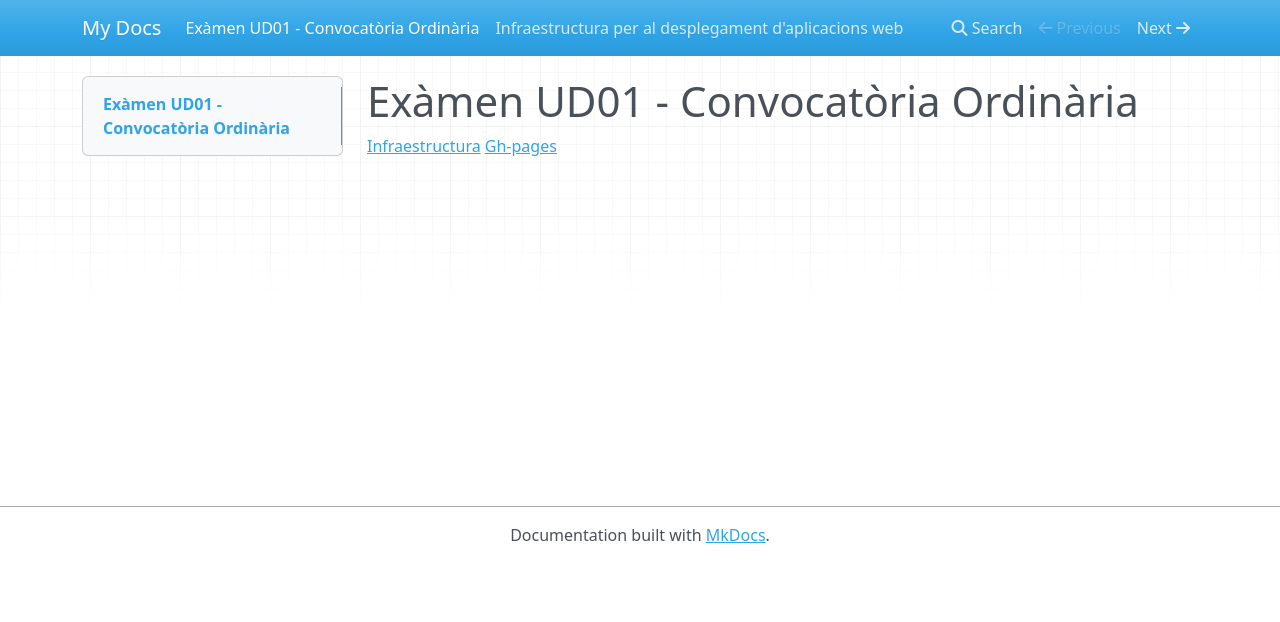
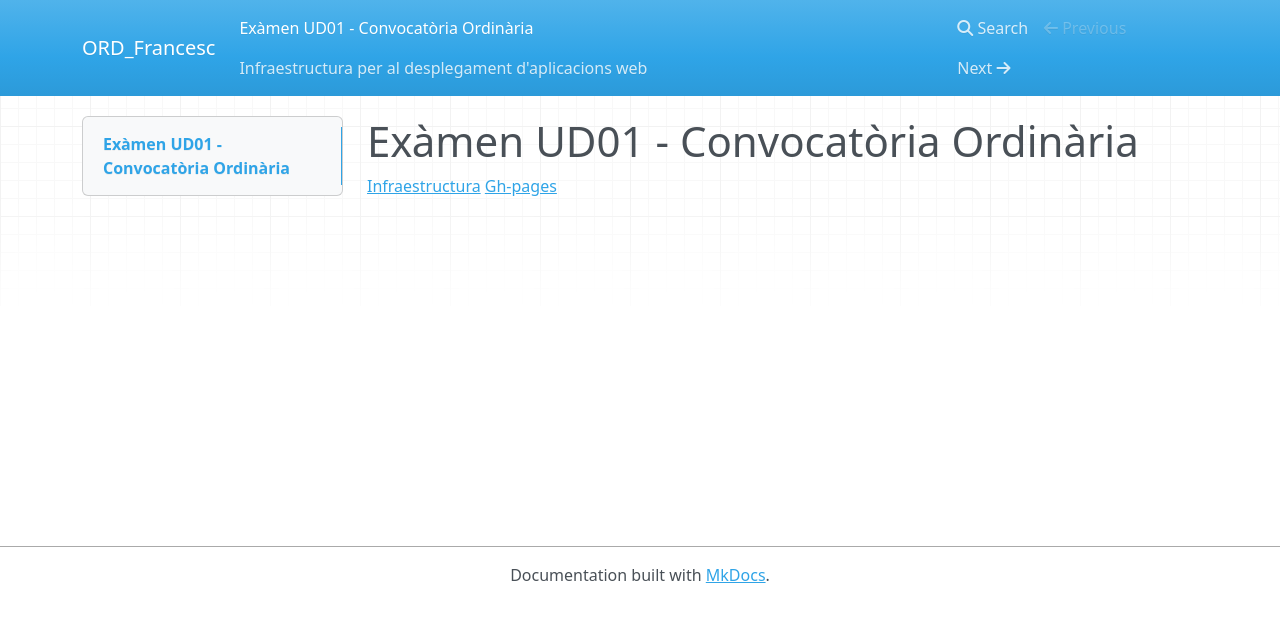
Before and after one commit to cescoliz/ORD_Francesc, an MkDocs documentation site: the page built from docs/index.md, in a window 1280 px wide. Shown: the top 622 px of the page. Built offline with MkDocs 1.6.1, drawn with Linux system fonts in a browser that asks for light colours; nearby versions of some CDN libraries.

Commit message:
Canvi de nom al mkdocs

```diff
--- a/mkdocs.yml
+++ b/mkdocs.yml
@@ -1 +1 @@
-site_name: My Docs
+site_name: ORD_Francesc
```
